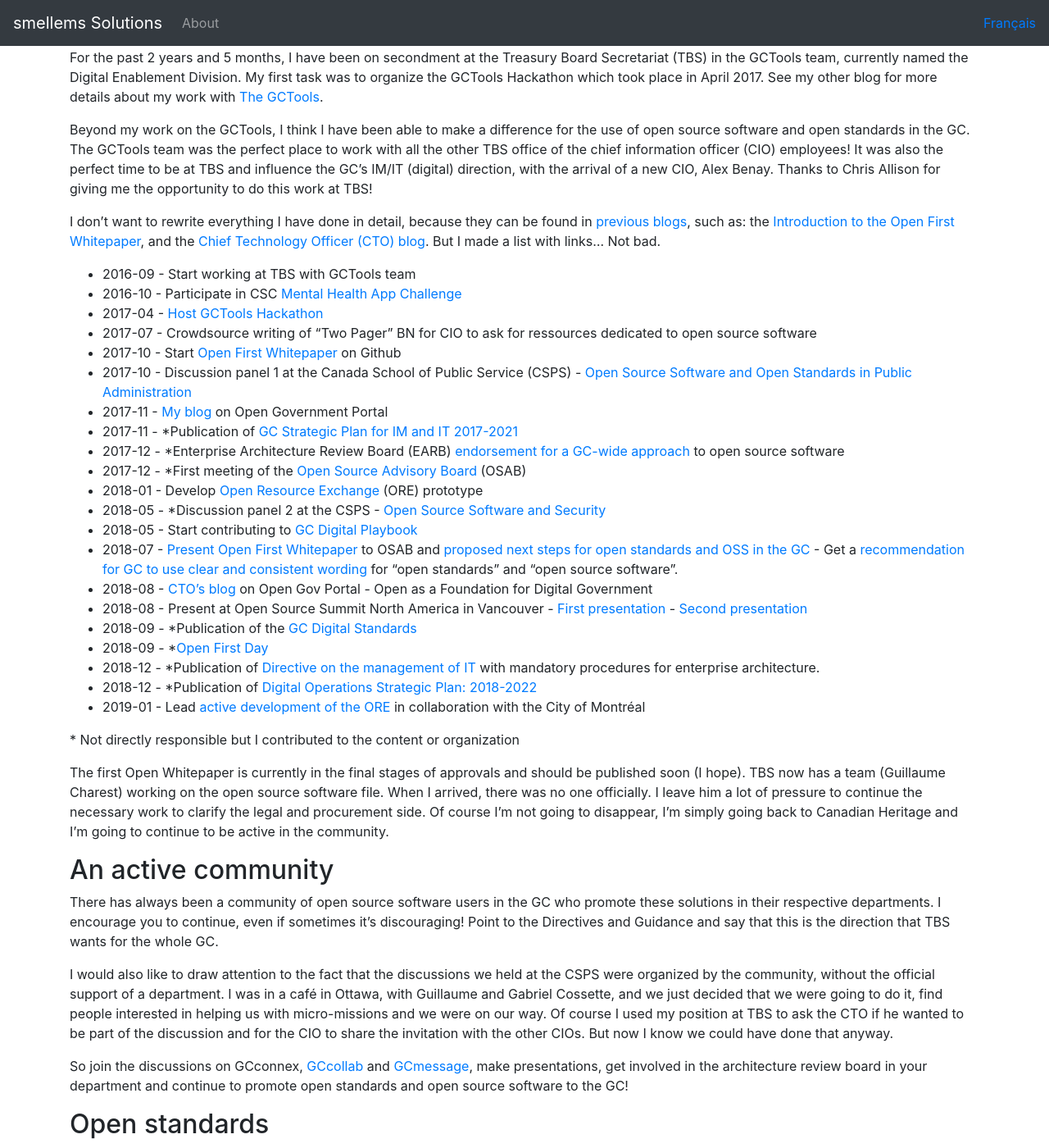
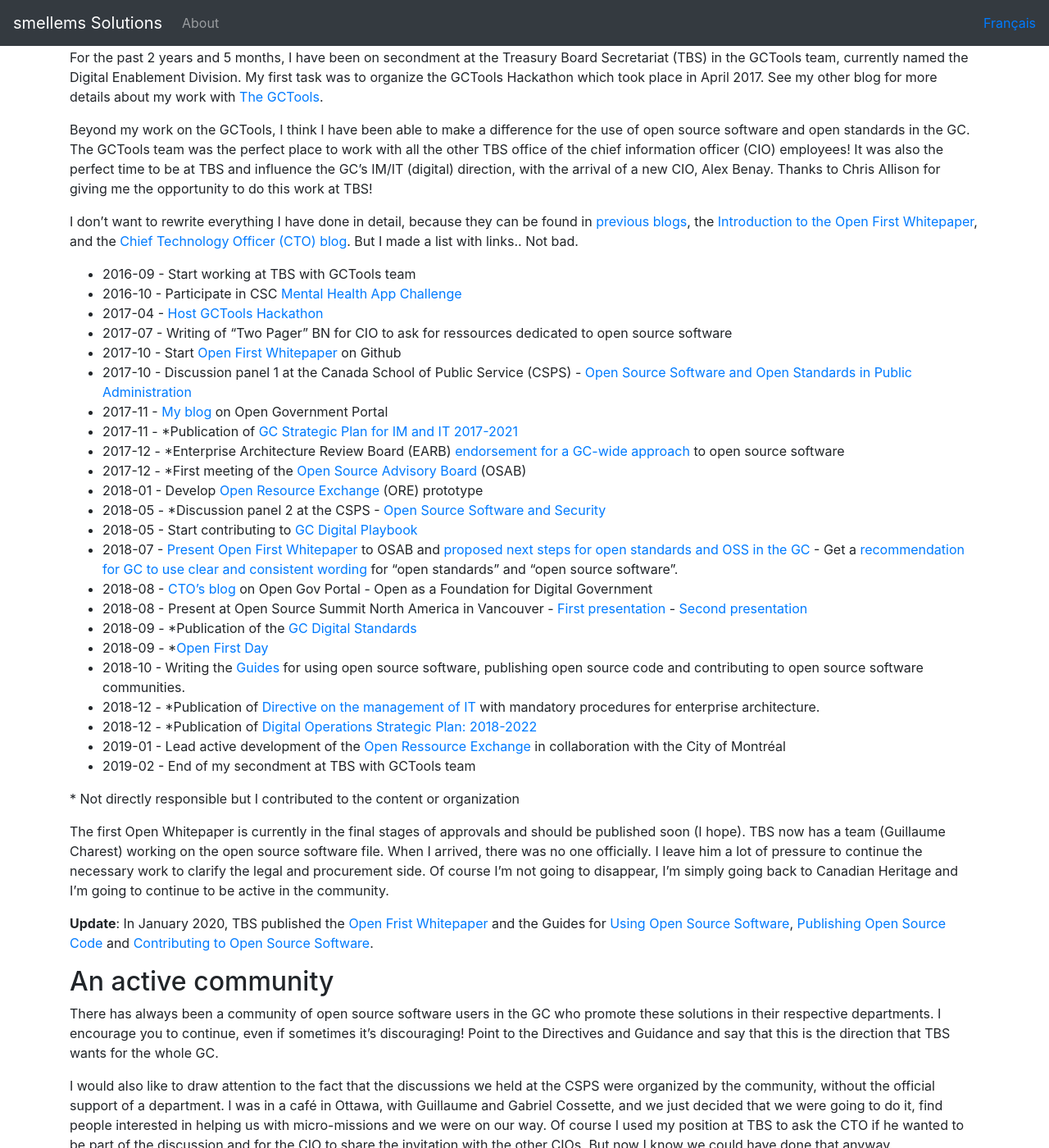
Before and after one commit to smellems/smellems.github.io, a Jekyll site: the page built from _posts/2019-02-07-Getting-open-source-software-open-standards-into-gc.markdown, in a window 1280 px wide and 1400 px high, scrolled down 451 px. Shown: the whole window at 82% size. Built offline with Jekyll 4.4.1, drawn with Linux system fonts in a browser that asks for light colours; nearby versions of some CDN libraries.

Commit message:
Add links to published things - update title

```diff
--- a/_posts/2019-02-07-Faire-entrer-logiciels-libres-normes-ouvertes-dans-gc.markdown
+++ b/_posts/2019-02-07-Faire-entrer-logiciels-libres-normes-ouvertes-dans-gc.markdown
@@ -31,13 +31,17 @@
 - 2018-08 - Présentater au Sommet du logiciel libre d'Amérique du nord à Vancouver - [Première presentation](https://events.linuxfoundation.org/wp-content/uploads/2017/11/BoF-Using-OSS-to-Build-the-Digital-Workspace-for-the-Government-of-Canada-S%C3%A9bastien-Lemay-Treasury-Board-of-Canada-Secretariat.pdf) - [Deuxième presentation](https://events.linuxfoundation.org/wp-content/uploads/2017/11/Open-Standards-and-Open-Source-Software-in-the-Government-of-Canada-S%C3%A9bastien-Lemay-Treasury-Board-of-Canada-Secretariat.pdf)
 - 2018-09 - *Publication des [Normes numériques du GC](https://www.canada.ca/fr/gouvernement/fonctionpublique/modernisation/normes-numeriques-gouvernement-canada.html)
 - 2018-09 - *[Journée Ouvert en premier](https://canada-ca.github.io/ofd-joep/fr/journee-ouvert-en-premier-agenda.html)
+- 2018-10 - Rédaction des [Guides](https://github.com/canada-ca/open-source-logiciel-libre#logiciels-libres) pour l'utilisation des logiciels libres, la publication de code source ouvert et la contribution aux communautés de logiciels libres
 - 2018-12 - *Publication de la [Directive sur la gestion des technologies de l'information](https://www.tbs-sct.gc.ca/pol/doc-fra.aspx?id=15249#claC.2.3.8) avec des procédures obligatoires pour l'architecture intégrée
 - 2018-12 - *Publication du [Plan stratégique des opérations numériques de 2018 à 2022](https://www.canada.ca/fr/gouvernement/systeme/gouvernement-numerique/plan-strategique-operations-numerique-2018-2022.html)
-- 2019-01 - Diriger le [développement actif de l'ERO](https://github.com/canada-ca/ore-ero/projects/1) en collaboration avec la Ville de Montréal
+- 2019-01 - Diriger le développement actif de l'[Échange de ressources ouvert](https://github.com/canada-ca/ore-ero/) en collaboration avec la Ville de Montréal
+- 2019-02 - Fin de mon affectation au SCT avec l'équipe de GCtools
 
 \* Pas directement responsable mais j'ai contribué au contenu ou à l'organisation.
 
 Le Livre blanc Ouvert en premier est présentement dans les dernières phases d'approbations et devrait être publié bientôt (j'espère). Le SCT a maintenant une équipe (Guillaume Charest) qui travaille sur le dossier des logiciels libres. Quand je suis arrivé, il n'y avait personne officiellement. Je lui laisse beaucoup de pression afin continuer le travail nécessaire pour clarifier le côté légal et approvisionnement. Bien sur je ne vais pas disparaître, je retourne simplement à Patrimoine Canadien et je vais continuer d'être actif dans la communauté.
+
+Mise à jour : En janvier 2020, le SCT a publié le [Livre blanc Ouvert en premier](https://www.canada.ca/fr/gouvernement/systeme/gouvernement-numerique/logiciels-libres/livre-blanc-ouvert-premier.html) et les guides pour l'[utilisation de logiciels libres](https://www.canada.ca/fr/gouvernement/systeme/gouvernement-numerique/logiciels-libres/guide-pour-lutilisation-de-logiciels-libres.html), la [publication de code source ouvert](https://www.canada.ca/fr/gouvernement/systeme/gouvernement-numerique/logiciels-libres/guide-pour-la-publication-du-code-source-libre.html) et la [contribution aux logiciels libres](https://www.canada.ca/fr/gouvernement/systeme/gouvernement-numerique/logiciels-libres/guide-de-contribution-aux-logiciels-libres.html).
 
 ## Une communauté active
 
--- a/_posts/2019-02-07-Getting-open-source-software-open-standards-into-gc.markdown
+++ b/_posts/2019-02-07-Getting-open-source-software-open-standards-into-gc.markdown
@@ -11,12 +11,12 @@
 
 Beyond my work on the GCTools, I think I have been able to make a difference for the use of open source software and open standards in the GC. The GCTools team was the perfect place to work with all the other TBS office of the chief information officer (CIO) employees! It was also the perfect time to be at TBS and influence the GC's IM/IT (digital) direction, with the arrival of a new CIO, Alex Benay. Thanks to Chris Allison for giving me the opportunity to do this work at TBS!
 
-I don’t want to rewrite everything I have done in detail, because they can be found in [previous](https://smellems.github.io/b/2016/07/05/Development-engagement-open-source-software-community.html) [blogs](https://open.canada.ca/en/blog/open-source-software-and-open-standards-government-canada), such as: the [Introduction to the Open First Whitepaper](https://github.com/canada-ca/Open_First_Whitepaper/blob/master/en/1_Introduction.md), and the [Chief Technology Officer (CTO) blog](https://open.canada.ca/en/blog/open-foundation-digital-government). But I made a list with links... Not bad.
+I don't want to rewrite everything I have done in detail, because they can be found in [previous](https://smellems.github.io/b/2016/07/05/Development-engagement-open-source-software-community.html) [blogs](https://open.canada.ca/en/blog/open-source-software-and-open-standards-government-canada), the [Introduction to the Open First Whitepaper](https://github.com/canada-ca/Open_First_Whitepaper/blob/master/en/1_Introduction.md), and the [Chief Technology Officer (CTO) blog](https://open.canada.ca/en/blog/open-foundation-digital-government). But I made a list with links.. Not bad.
 
 - 2016-09 - Start working at TBS with GCTools team
 - 2016-10 - Participate in CSC [Mental Health App Challenge]((https://github.com/smellems/cscmhapp))
 - 2017-04 - [Host GCTools Hackathon](https://www.pscp.tv/GCcollab/)
-- 2017-07 - Crowdsource writing of "Two Pager" BN for CIO to ask for ressources dedicated to open source software
+- 2017-07 - Writing of "Two Pager" BN for CIO to ask for ressources dedicated to open source software
 - 2017-10 - Start [Open First Whitepaper](https://github.com/canada-ca/Open_First_Whitepaper) on Github
 - 2017-10 - Discussion panel 1 at the Canada School of Public Service (CSPS) - [Open Source Software and Open Standards in Public Administration](https://www.csps-efpc.gc.ca/events/oss/index-eng.aspx)
 - 2017-11 - [My blog](https://ouvert.canada.ca/fr/blogue/logiciels-libres-normes-ouvertes-au-gouvernement-du-canada) on Open Government Portal
@@ -31,17 +31,21 @@
 - 2018-08 - Present at Open Source Summit North America in Vancouver - [First presentation](https://events.linuxfoundation.org/wp-content/uploads/2017/11/BoF-Using-OSS-to-Build-the-Digital-Workspace-for-the-Government-of-Canada-S%C3%A9bastien-Lemay-Treasury-Board-of-Canada-Secretariat.pdf) - [Second presentation](https://events.linuxfoundation.org/wp-content/uploads/2017/11/Open-Standards-and-Open-Source-Software-in-the-Government-of-Canada-S%C3%A9bastien-Lemay-Treasury-Board-of-Canada-Secretariat.pdf)
 - 2018-09 - *Publication of the [GC Digital Standards](https://www.canada.ca/en/government/publicservice/modernizing/government-canada-digital-standards.html)
 - 2018-09 - *[Open First Day](https://canada-ca.github.io/ofd-joep/en/open-first-day-agenda.html)
+- 2018-10 - Writing the [Guides](https://github.com/canada-ca/open-source-logiciel-libre#open-source-software) for using open source software, publishing open source code and contributing to open source software communities.
 - 2018-12 - *Publication of [Directive on the management of IT](https://www.tbs-sct.gc.ca/pol/doc-eng.aspx?id=15249#claC.2.3.8) with mandatory procedures for enterprise architecture.
 - 2018-12 - *Publication of [Digital Operations Strategic Plan: 2018-2022](https://www.canada.ca/en/government/system/digital-government/digital-operations-strategic-plan-2018-2022.html)
-- 2019-01 - Lead [active development of the ORE](https://github.com/canada-ca/ore-ero/projects/1) in collaboration with the City of Montréal
+- 2019-01 - Lead active development of the [Open Ressource Exchange](https://github.com/canada-ca/ore-ero/) in collaboration with the City of Montréal
+- 2019-02 - End of my secondment at TBS with GCTools team
 
 \* Not directly responsible but I contributed to the content or organization
 
 The first Open Whitepaper is currently in the final stages of approvals and should be published soon (I hope). TBS now has a team (Guillaume Charest) working on the open source software file. When I arrived, there was no one officially. I leave him a lot of pressure to continue the necessary work to clarify the legal and procurement side. Of course I'm not going to disappear, I'm simply going back to Canadian Heritage and I'm going to continue to be active in the community.
 
+**Update**: In January 2020, TBS published the [Open Frist Whitepaper](https://www.canada.ca/en/government/system/digital-government/open-source-software/open-first-whitepaper.html) and the Guides for [Using Open Source Software](https://www.canada.ca/en/government/system/digital-government/open-source-software/guide-for-using-open-source-software.html), [Publishing Open Source Code](https://www.canada.ca/en/government/system/digital-government/open-source-software/guide-for-publishing-open-source-code.html) and [Contributing to Open Source Software](https://www.canada.ca/en/government/system/digital-government/open-source-software/guide-for-contributing-to-open-source-software.html).
+
 ## An active community
 
-There has always been a community of open source software users in the GC who promote these solutions in their respective departments. I encourage you to continue, even if sometimes it’s discouraging! Point to the Directives and Guidance and say that this is the direction that TBS wants for the whole GC.
+There has always been a community of open source software users in the GC who promote these solutions in their respective departments. I encourage you to continue, even if sometimes it's discouraging! Point to the Directives and Guidance and say that this is the direction that TBS wants for the whole GC.
 
 I would also like to draw attention to the fact that the discussions we held at the CSPS were organized by the community, without the official support of a department. I was in a café in Ottawa, with Guillaume and Gabriel Cossette, and we just decided that we were going to do it, find people interested in helping us with micro-missions and we were on our way. Of course I used my position at TBS to ask the CTO if he wanted to be part of the discussion and for the CIO to share the invitation with the other CIOs. But now I know we could have done that anyway.
 
--- a/_posts/2019-02-07-Les-outilsgc.markdown
+++ b/_posts/2019-02-07-Les-outilsgc.markdown
@@ -1,6 +1,6 @@
 ---
 layout: post
-title: "Les OutilsGC"
+title: "Ma vision pour les OutilsGC"
 ref: gctools
 date: 2019-02-06 00:00
 categories: b
--- a/_posts/2019-02-07-The-gctools.markdown
+++ b/_posts/2019-02-07-The-gctools.markdown
@@ -1,6 +1,6 @@
 ---
 layout: post
-title: "The GCTools"
+title: "My Vision for the GCTools"
 ref: gctools
 date: 2019-02-06 00:00
 categories: b
```
